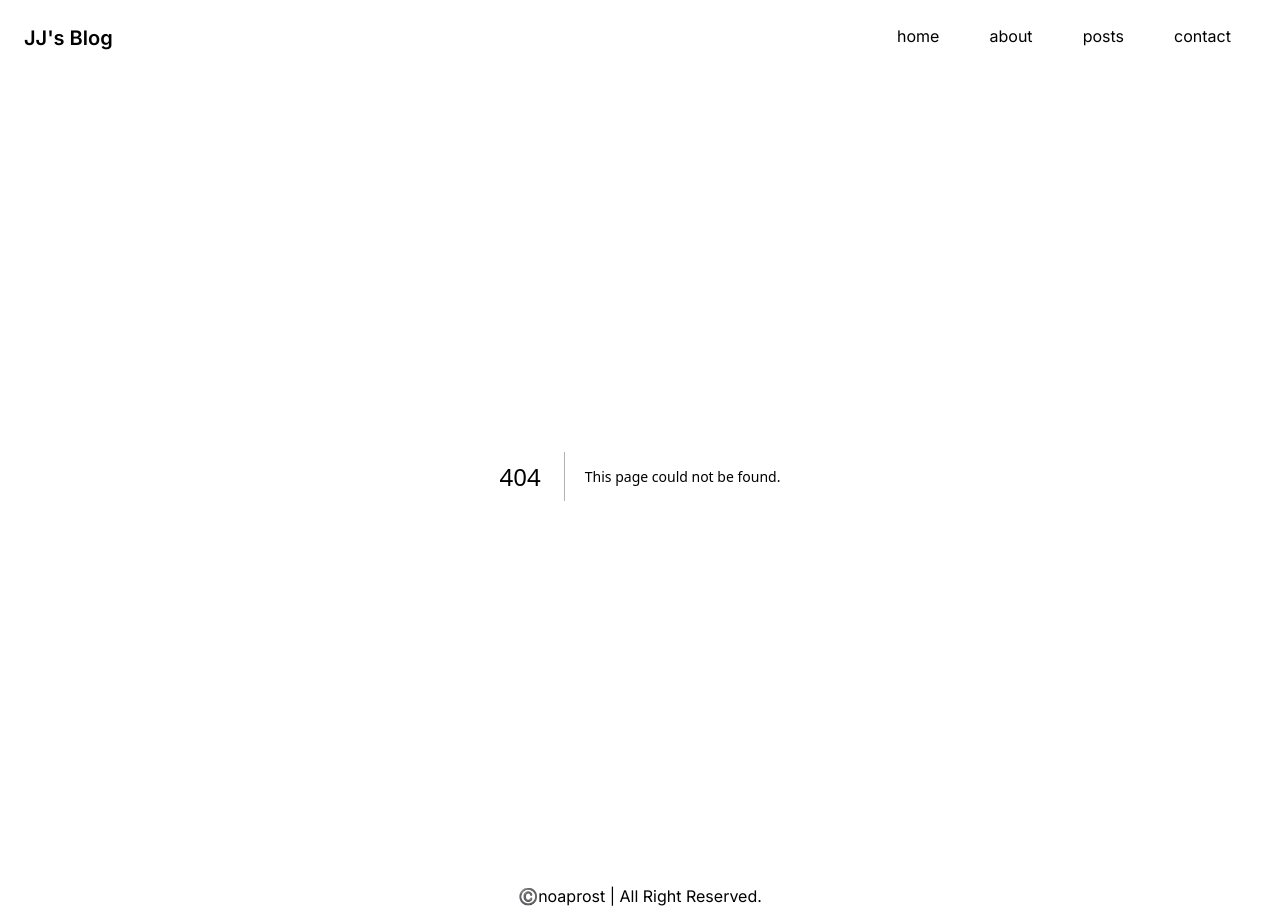
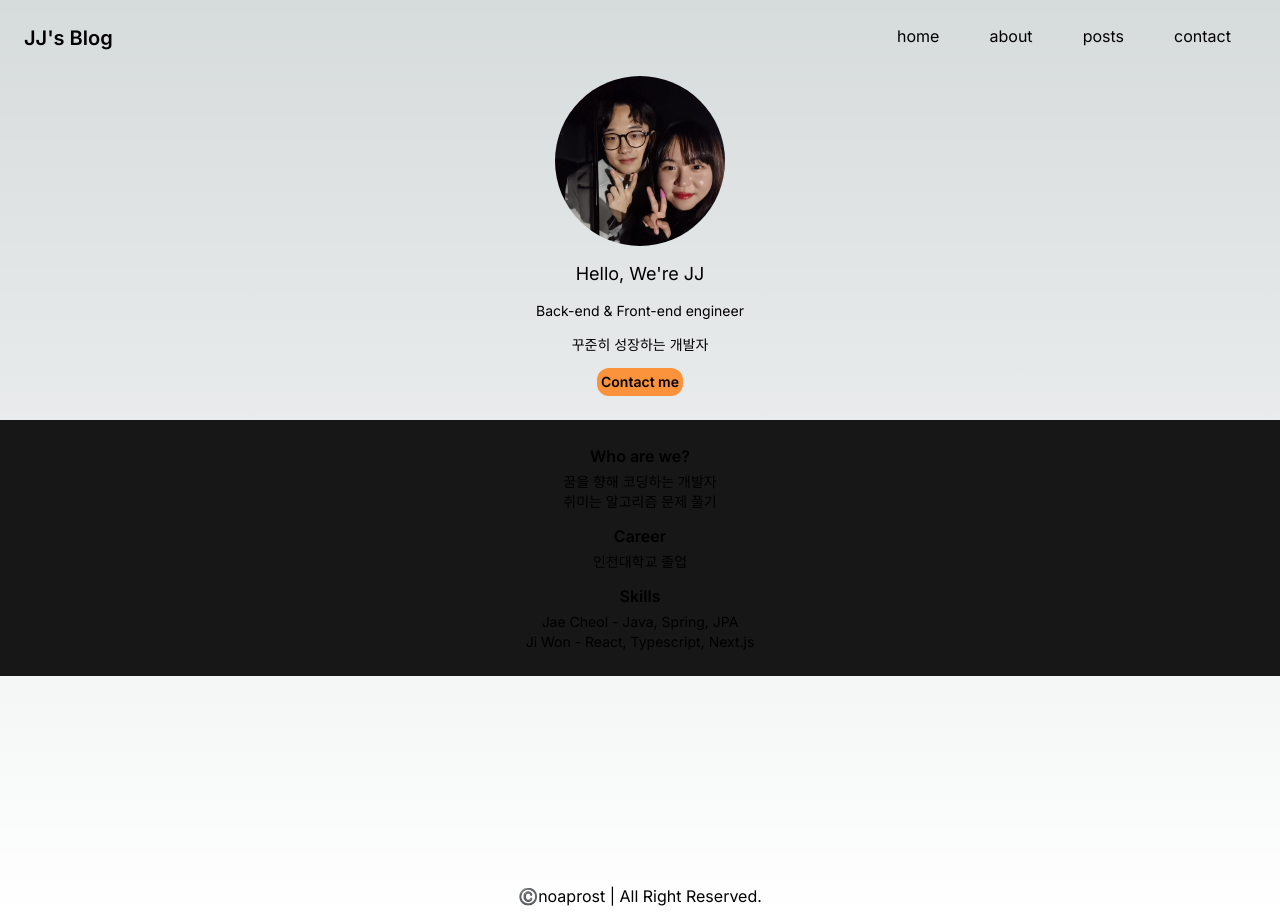
Before and after one commit to noaprost/jjlog, a Next.js app: page /about in a window 1280 px wide. Before the commit this address had no page. Built offline with nearby package versions, Linux system fonts and the light colour scheme.

Commit message:
fix: about page conflict 수정:

```diff
--- /dev/null
+++ b/src/app/about/page.tsx
@@ -0,0 +1,25 @@
+import Profile from "@/components/Profile";
+
+export default function AboutPage() {
+  return (
+    <div>
+      <Profile />
+      <div className=" bg-neutral-900 h-64 p-6 flex flex-col justify-between items-center mt-6">
+        <div className="flex flex-col items-center">
+          <h2 className="font-semibold text-md mb-1">Who are we?</h2>
+          <p className="text-sm">꿈을 향해 코딩하는 개발자</p>
+          <p className="text-sm">취미는 알고리즘 문제 풀기</p>
+        </div>
+        <div className="flex flex-col items-center">
+          <h2 className="font-semibold text-md mb-1">Career</h2>
+          <p className="text-sm">인천대학교 졸업</p>
+        </div>
+        <div className="flex flex-col items-center">
+          <h2 className="font-semibold text-md mb-1">Skills</h2>
+          <p className="text-sm">Jae Cheol - Java, Spring, JPA</p>
+          <p className="text-sm">Ji Won - React, Typescript, Next.js</p>
+        </div>
+      </div>
+    </div>
+  );
+}
```
